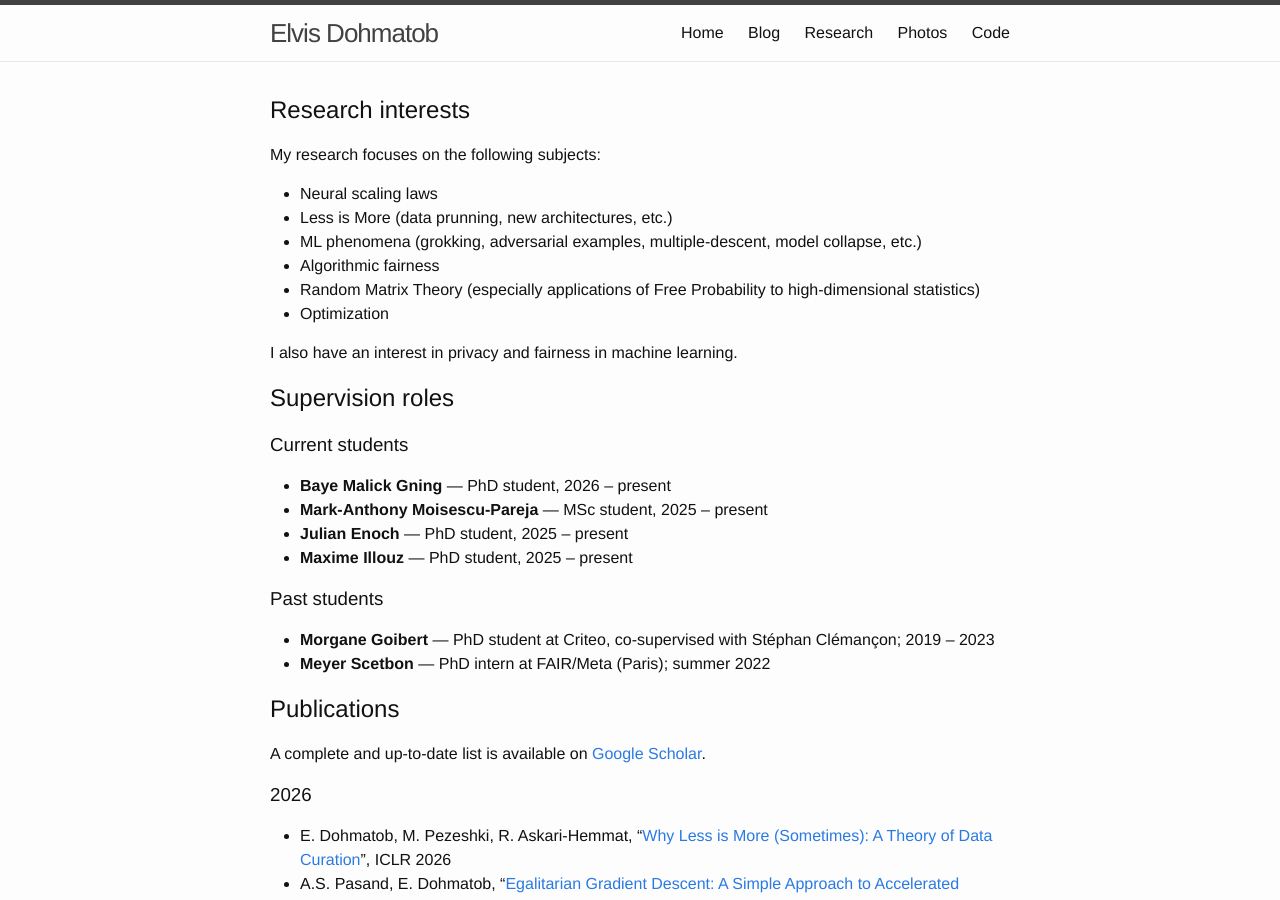
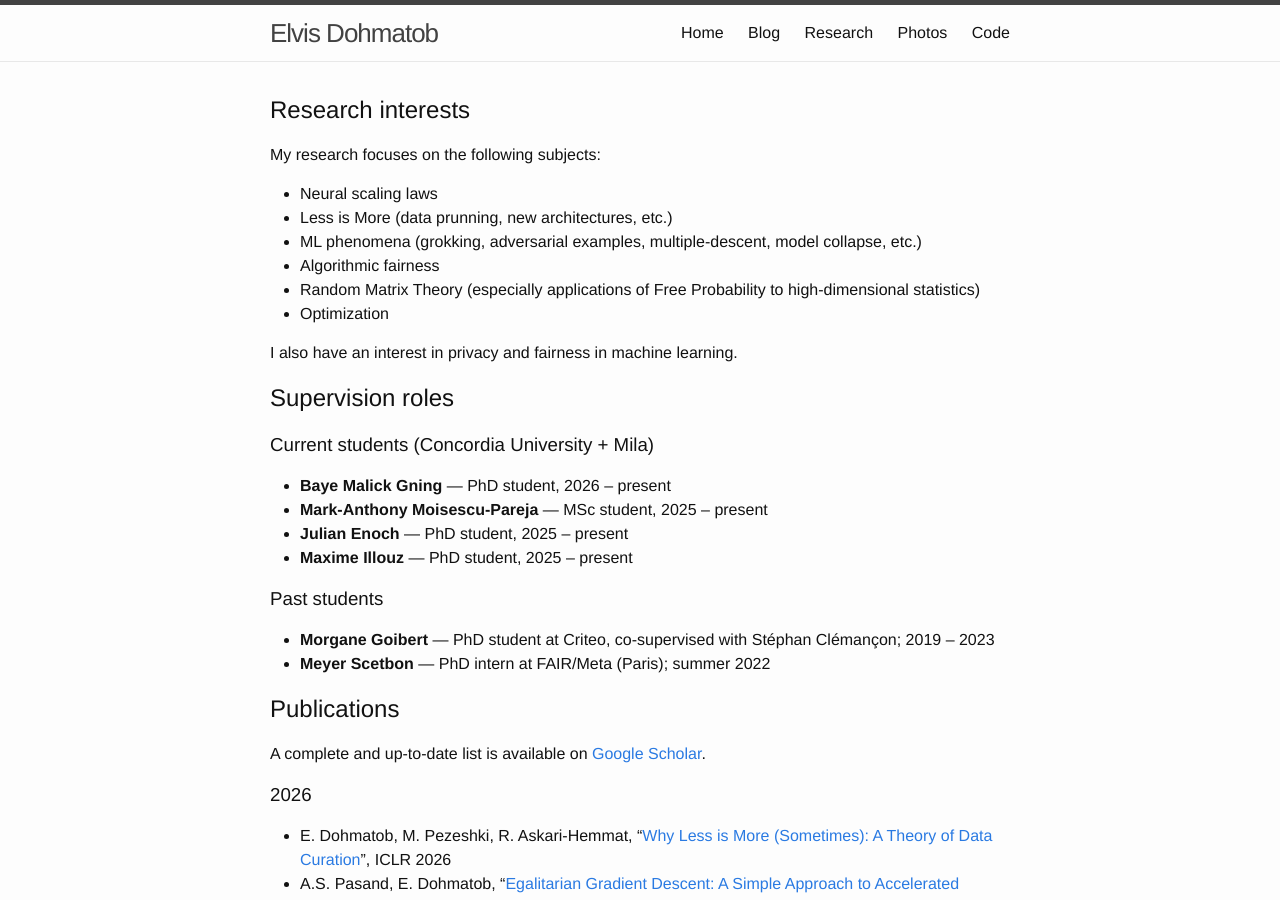
Before and after one commit to dohmatob/dohmatob.github.io, a Jekyll site: the page built from research.md, in a window 1280 px wide and 900 px high. Built offline with Jekyll 4.4.1, drawn with Linux system fonts in a browser that asks for light colours.

Commit message:
Update supervision roles section with affiliation

```diff
--- a/research.md
+++ b/research.md
@@ -20,7 +20,7 @@ I also have an interest in privacy and fairness in machine learning.
 
 ## Supervision roles
 
-### Current students
+### Current students (Concordia University + Mila)
 - **Baye Malick Gning** — PhD student, 2026 – present
 - **Mark-Anthony Moisescu-Pareja** — MSc student, 2025 – present
 - **Julian Enoch** — PhD student, 2025 – present
```
